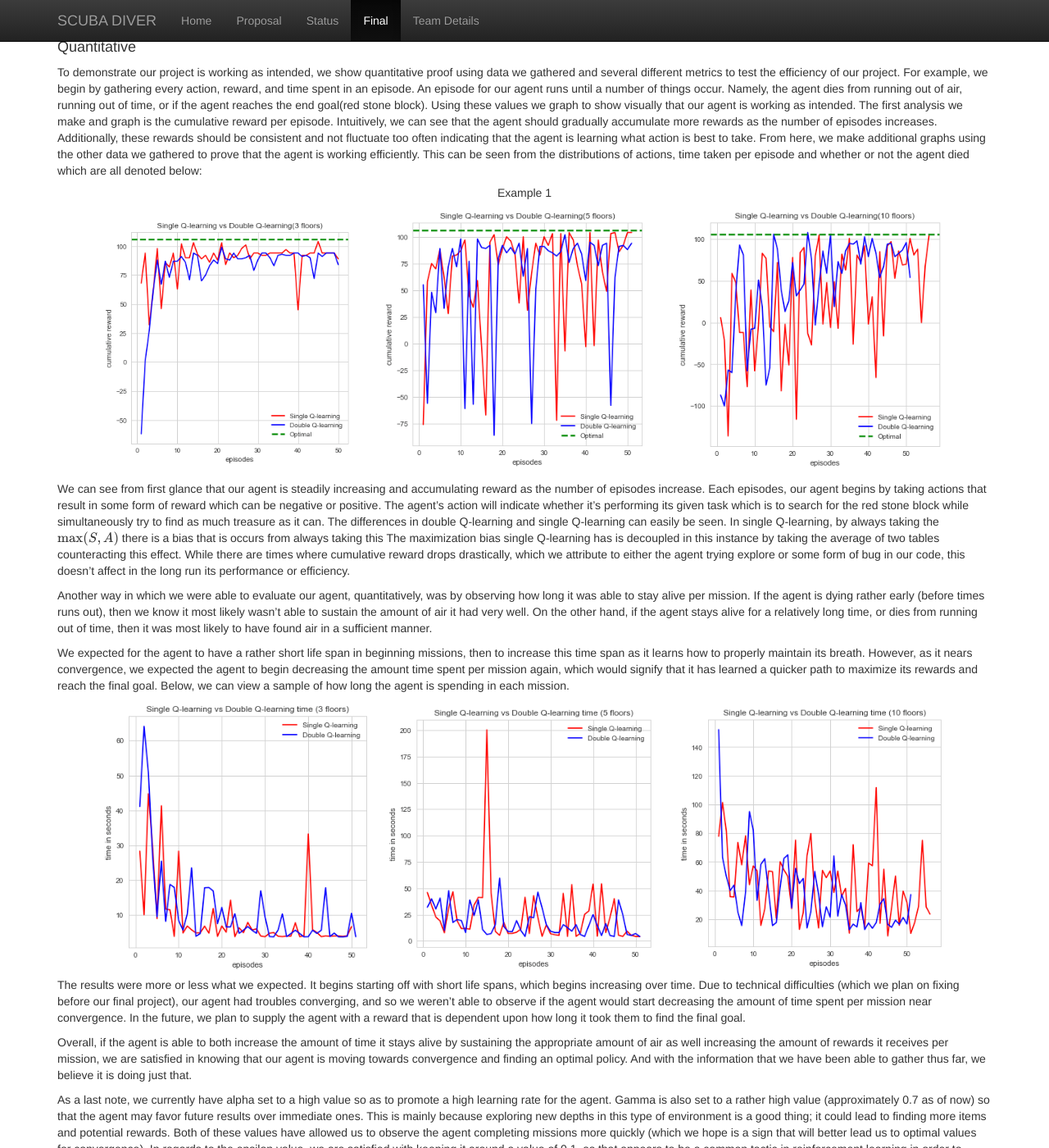
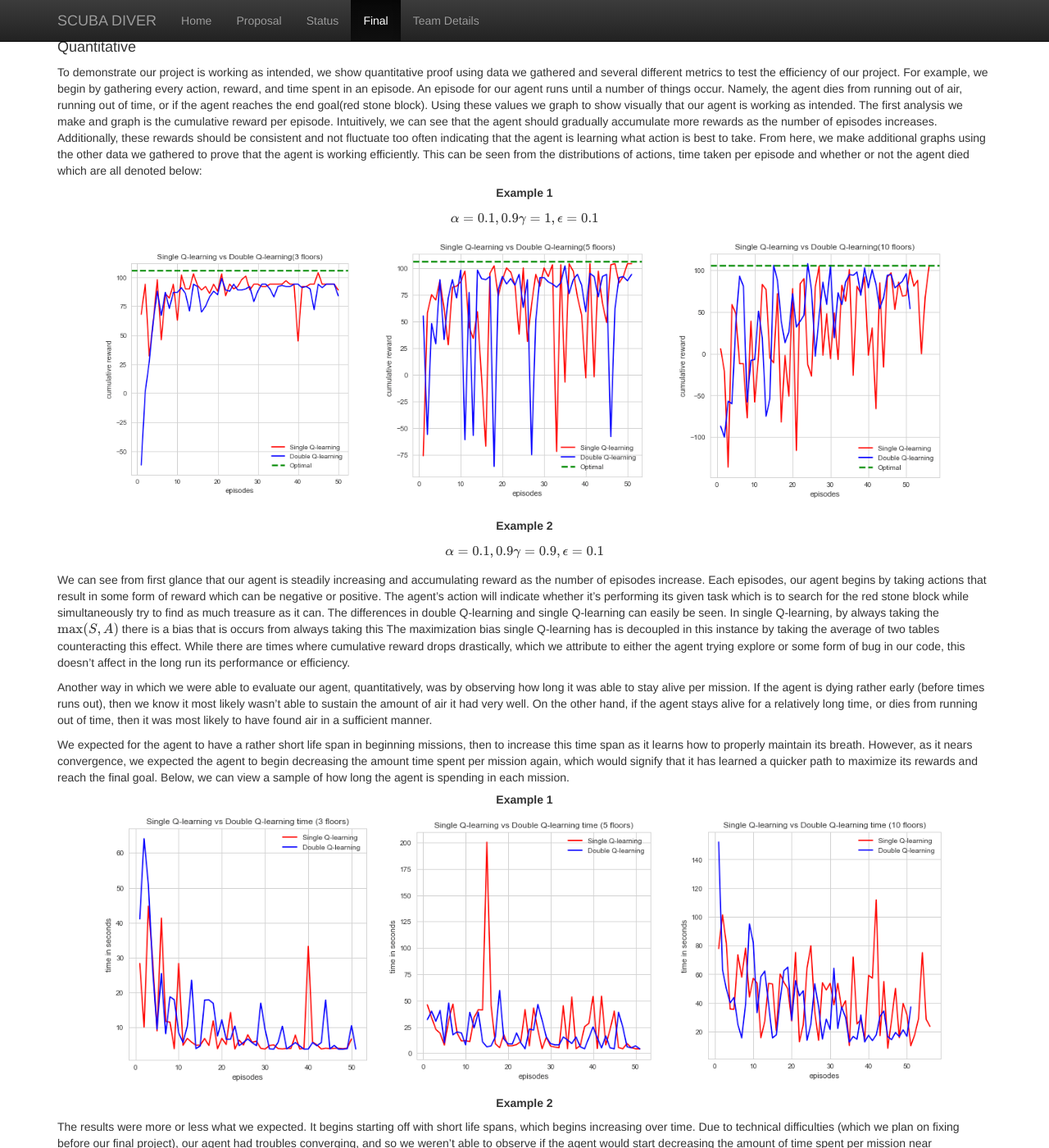
Before and after one commit to andrewdoh/scuba_diver, a Jekyll site: the page built from docs/final.md, in a window 1280 px wide and 1400 px high, scrolled down 4889 px. Shown: the whole window at 82% size. Built offline with Jekyll 4.4.1, drawn with Linux system fonts in a browser that asks for light colours; formulas are drawn with MathJax 3.

Commit message:
Create final.md

```diff
--- a/docs/final.md
+++ b/docs/final.md
@@ -92,25 +92,33 @@ We found that the reward policy above provides the agent with enough knowledge o
 To demonstrate our project is working as intended, we show quantitative proof using data we gathered and several different metrics to test the efficiency of our project. For example, we begin by gathering every action, reward, and time spent in an episode. An episode for our agent runs until a number of things occur. Namely, the agent dies from running out of air, running out of time, or if the agent reaches the end goal(red stone block). Using these values we graph to show visually that our agent is working as intended. The first analysis we make and graph is the cumulative reward per episode. Intuitively, we can see that the agent should gradually accumulate more rewards as the number of episodes increases. Additionally, these rewards should be consistent and not fluctuate too often indicating that the agent is learning what action is best to take. From here, we make additional graphs using the other data we gathered to prove that the agent is working efficiently. This can be seen from the distributions of actions, time taken per episode and whether or not the agent died which are all denoted below:
 
 
-<h5 align="center"> Example 1 </h5>
+<h5 align="center"> <b>Example 1 </b></h5>
+<p align="middle">
+$$ \alpha = 0.1, 0.9 \gamma =1, \epsilon = 0.1$$
+</p>
 
  <div align="center">
 <img src="images/singlevsdouble_ex_1_3.png" width="350px">
 <img src="images/singlevsdouble_ex_1_5.png" width="350px">
 <img src="images/singlevsdouble_ex_1_10.png" width="350px">
  </div>
+
+<h5 align="center"> <b>Example 2 </b></h5>
+<p align="middle">
+$$ \alpha = 0.1, 0.9 \gamma =0.9, \epsilon = 0.1$$
+</p>
  We can see from first glance that our agent is steadily increasing and accumulating reward as the number of episodes increase. Each episodes, our agent begins by taking actions that result in some form of reward which can be negative or positive. The agent's action will indicate whether it's performing its given task which is to search for the red stone block while simultaneously try to find as much treasure as it can. The differences in double Q-learning and single Q-learning can easily be seen. In single Q-learning, by always taking the $$\max(S,A)$$ there is a bias that is occurs from always taking this The maximization bias single Q-learning has is decoupled in this instance by taking the average of two tables counteracting this effect. While there are times where cumulative reward drops drastically, which we attribute to either the agent trying explore or some form of bug in our code, this doesn't affect in the long run its performance or efficiency.
 
 Another way in which we were able to evaluate our agent, quantitatively, was by observing how long it was able to stay alive per mission. If the agent is dying rather early (before times runs out), then we know it most likely wasn’t able to sustain the amount of air it had very well. On the other hand, if the agent stays alive for a relatively long time, or dies from running out of time, then it was most likely to have found air in a sufficient manner.
 
 We expected for the agent to have a rather short life span in beginning missions, then to increase this time span as it learns how to properly maintain its breath. However, as it nears convergence, we expected the agent to begin decreasing the amount time spent per mission again, which would signify that it has learned a quicker path to maximize its rewards and reach the final goal. Below, we can view a sample of how long the agent is spending in each mission.
-
+<h5 align="center"> <b>Example 1 </b></h5>
  <div align="center">
  <img src="images/singlevsdouble_ex_1_3_time.png" width="350px">
  <img src="images/singlevsdouble_ex_1_5_time.png" width="350px">
   <img src="images/singlevsdouble_ex_1_10_time.png" width="350px">
  </div>
-
+<h5 align="center"> <b>Example 2 </b></h5>
 The results were more or less what we expected. It begins starting off with short life spans, which begins increasing over time. Due to technical difficulties (which we plan on fixing before our final project), our agent had troubles converging, and so we weren’t able to observe if the agent would start decreasing the amount of time spent per mission near convergence. In the future, we plan to supply the agent with a reward that is dependent upon how long it took them to find the final goal.
 
 Overall, if the agent is able to both increase the amount of time it stays alive by sustaining the appropriate amount of air as well increasing the amount of rewards it receives per mission, we are satisfied in knowing that our agent is moving towards convergence and finding an optimal policy. And with the information that we have been able to gather thus far, we believe it is doing just that.
```
